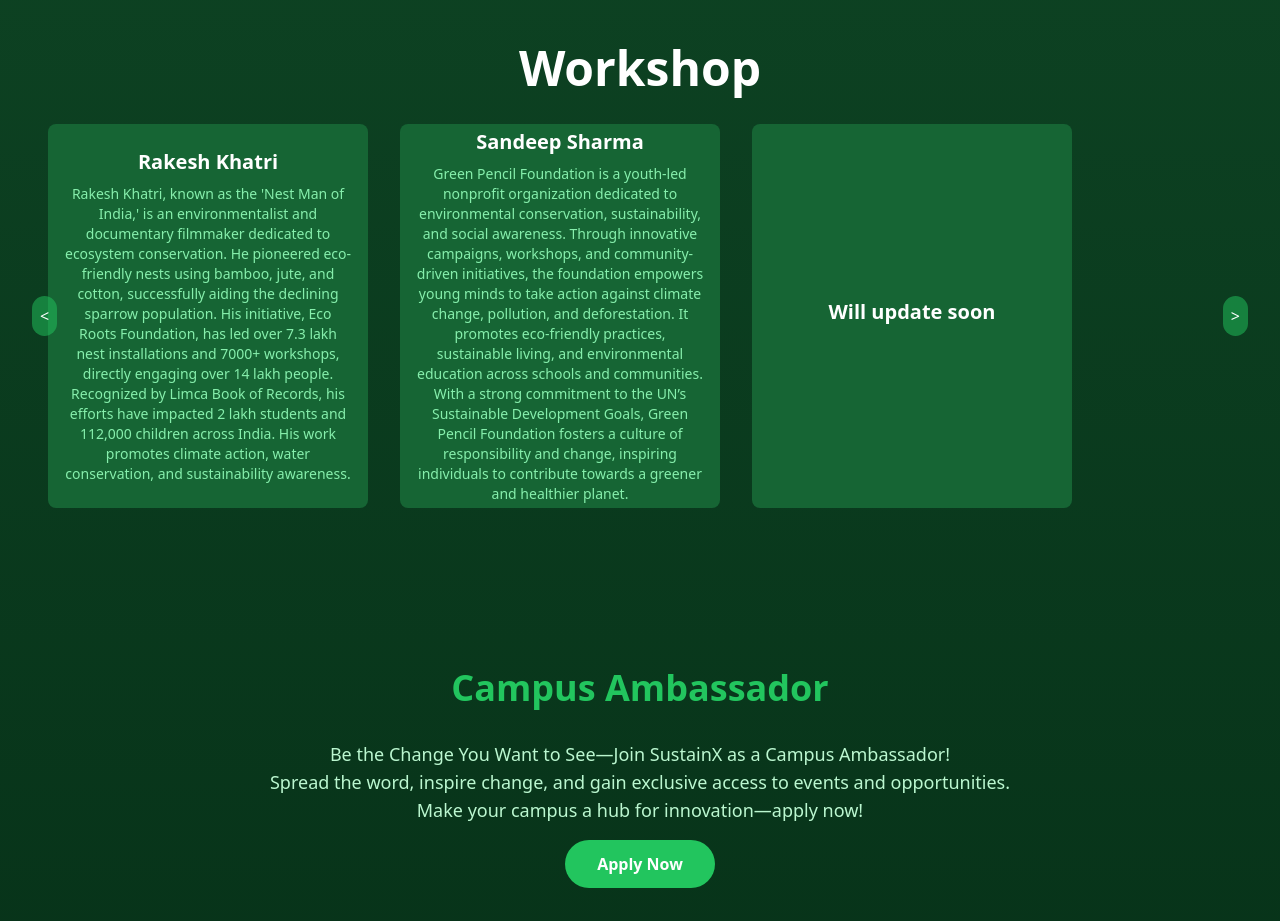
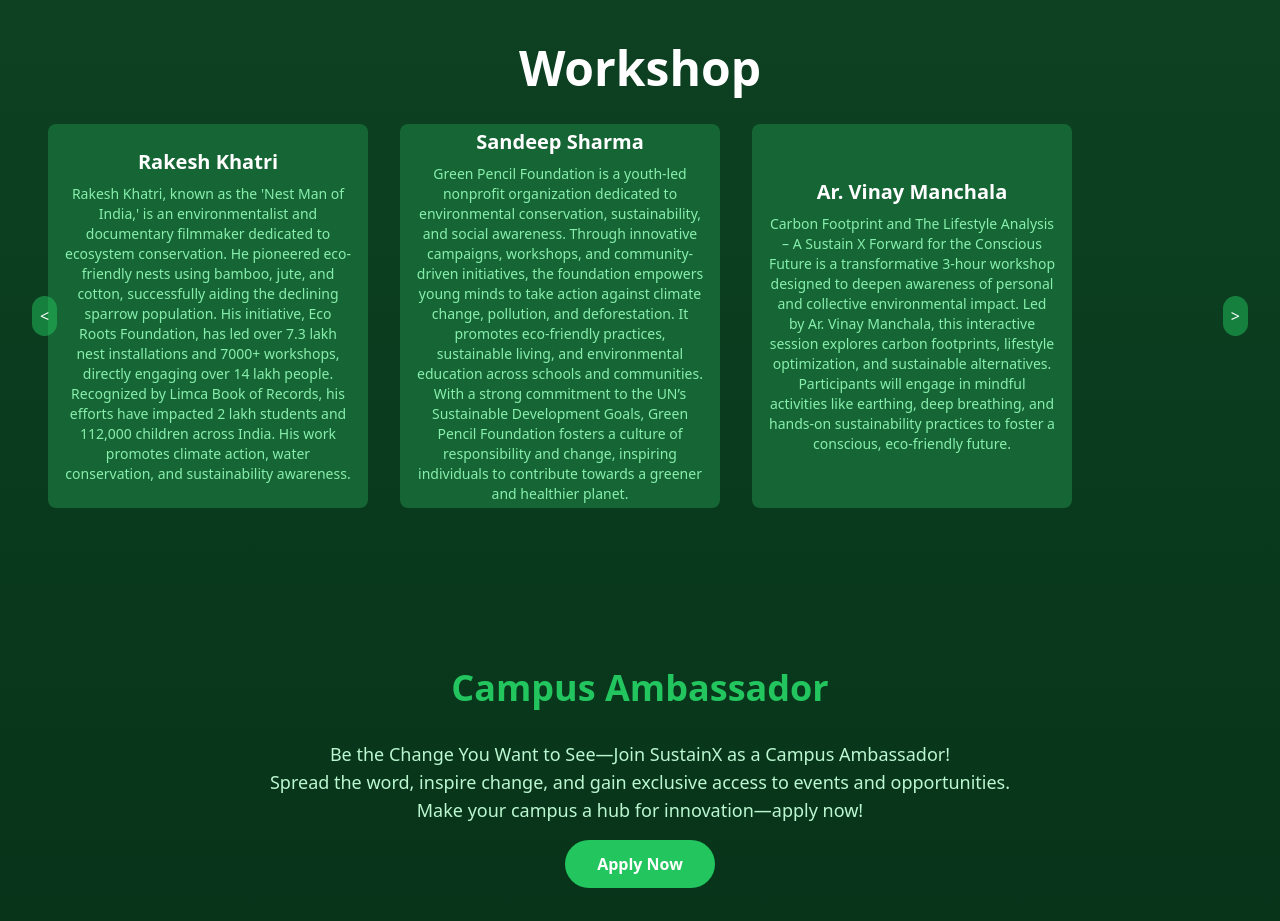
Before and after one commit to Eldhoalias72/sustainx__frontend, a Next.js app: page / in a window 1280 px wide. Shown: the part 3840-4761 px from the top of the page. Built offline with nearby package versions, Linux system fonts and the light colour scheme.

Commit message:
workshop update

```diff
--- a/components/workshop-section.tsx
+++ b/components/workshop-section.tsx
@@ -26,10 +26,10 @@
     details: "Green Pencil Foundation is a youth-led nonprofit organization dedicated to environmental conservation, sustainability, and social awareness. Through innovative campaigns, workshops, and community-driven initiatives, the foundation empowers young minds to take action against climate change, pollution, and deforestation. It promotes eco-friendly practices, sustainable living, and environmental education across schools and communities. With a strong commitment to the UN’s Sustainable Development Goals, Green Pencil Foundation fosters a culture of responsibility and change, inspiring individuals to contribute towards a greener and healthier planet.",
   },
   {
-    name: "Will update soon",
-    reputation: "",
-    image: "/images/coming.png",
-    details:""
+    name: "Ar. Vinay Manchala",
+    reputation: "Founder and Director at VISVA Sustainable Foundation",
+    image: "/images/vinay.jpg",
+    details:"Carbon Footprint and The Lifestyle Analysis – A Sustain X Forward for the Conscious Future is a transformative 3-hour workshop designed to deepen awareness of personal and collective environmental impact. Led by Ar. Vinay Manchala, this interactive session explores carbon footprints, lifestyle optimization, and sustainable alternatives. Participants will engage in mindful activities like earthing, deep breathing, and hands-on sustainability practices to foster a conscious, eco-friendly future."
  },
 ]
 
```
Also changed, not shown: public/images/prblm.jpg (added), public/images/vinay.jpg (added).
